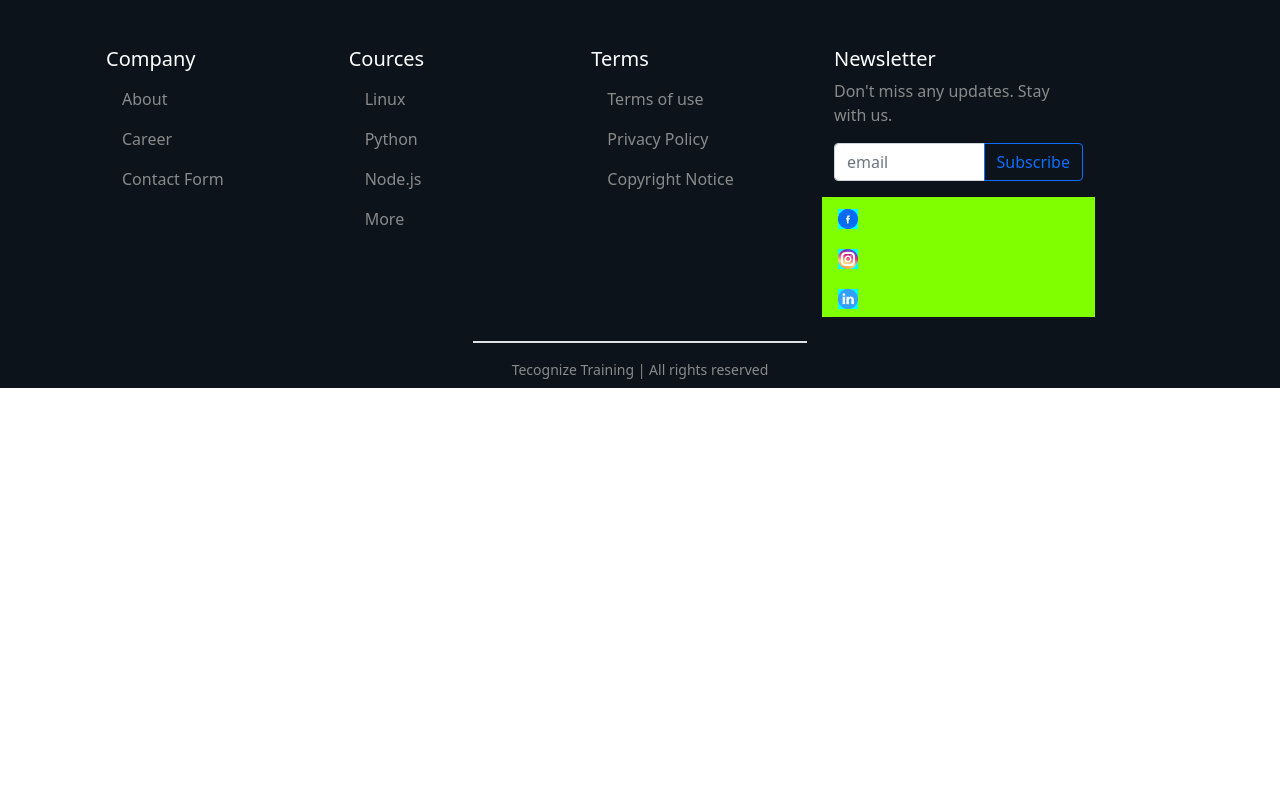
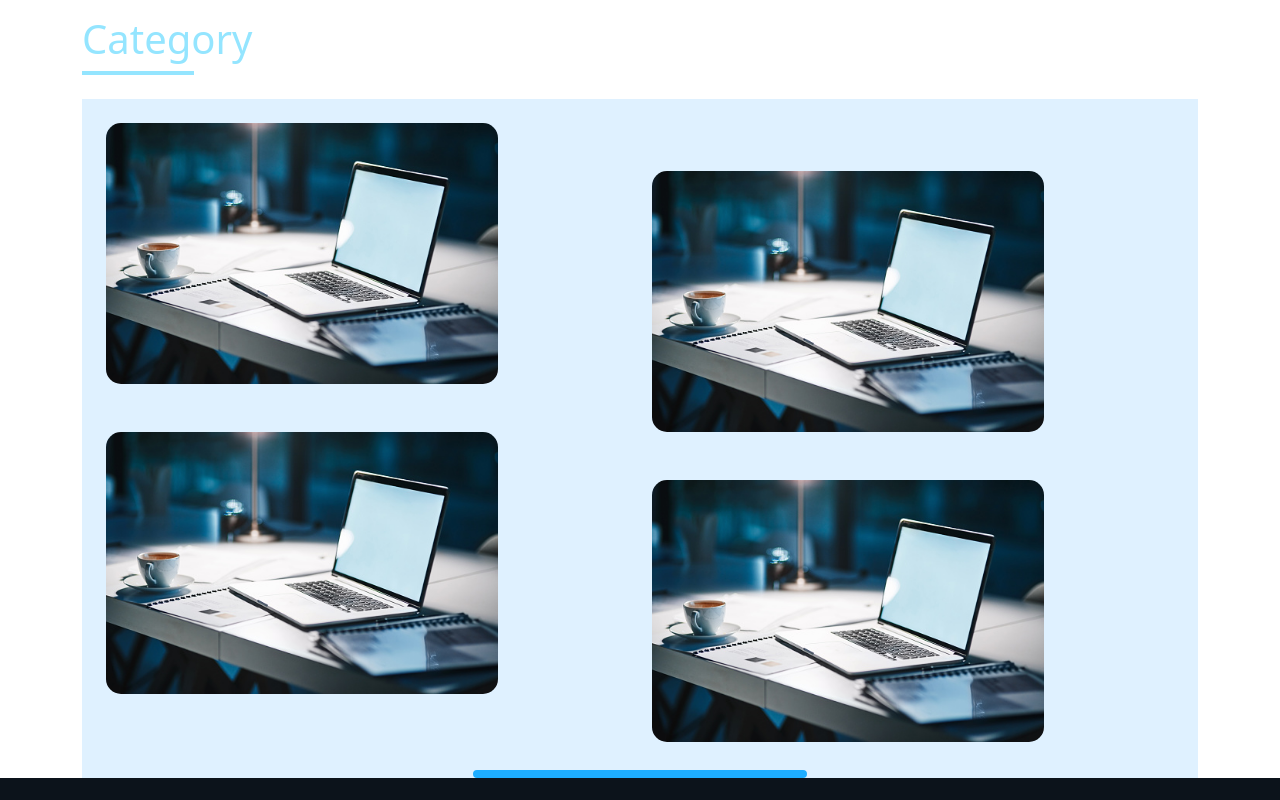
Before and after one commit to monjur15/training-web, a React (Create React App) app: page / in a window 1280 px wide. Shown: the part 1480-2280 px from the top of the page. Before the commit the page ends 1868 px from the top, so only its background shows below. Built offline with nearby package versions, Linux system fonts and the light colour scheme.

Commit message:
Category D

```diff
--- a/src/components/Home/Home.css
+++ b/src/components/Home/Home.css
@@ -117,6 +117,21 @@ font-size: 400;
     margin: 0 auto;
 }
 
+/*Category part*/
+.category_div{
+    background-color: #DFF1FF;
+
+}
+.category_head{
+
+    color: #94E5FF;
+}
+.category img{
+    border-radius: 15px;
+
+
+}
+
 
 
 
--- a/src/components/Home/Home.js
+++ b/src/components/Home/Home.js
@@ -8,6 +8,7 @@ import csharp from '../../images/csharp.jpg';
 import network from '../../images/network-engineering.jpg';
 import docker from '../../images/docker.jpg';
 import android from '../../images/android.jpg';
+import laptop from '../../images/lapjpg.jpg';
 import { Button, Carousel, Form, Nav } from 'react-bootstrap';
 
 const Home = () => {
@@ -251,6 +252,44 @@ const Home = () => {
 
 
 
+            {/* Category section */}
+
+            <div className='container'>
+                <div className="py-lg-3 category_head">
+                    <h1>Category</h1>
+                    <div className='down_border mb-2'></div>
+                </div>
+
+                <div>
+                    <div className=" category_div  ">
+                        <div className="row p-lg-4">
+                            <div className=" category col-6 ">
+                                <div className="col-9 ">
+                                    <img className='img-fluid' src={laptop} alt="" />
+                                </div>
+                                <div className="col-9 mt-5 ">
+                                    <img className='img-fluid' src={laptop} alt="" />
+                                </div>
+                            </div>
+
+                            <div className=" category col-6 ">
+                                <div className="col-9 mt-5">
+                                    <img className='img-fluid' src={laptop} alt="" />
+                                </div>
+                                <div className="col-9 mt-5">
+                                    <img className='img-fluid' src={laptop} alt="" />
+                                </div>
+                            </div>
+                        </div>
+                        <div className='down_border3 mt-1'></div>
+                    </div>
+
+                </div>
+
+            </div>
+
+
+
 
 
 
```
Also changed, not shown: src/images/lapjpg.jpg (added).
